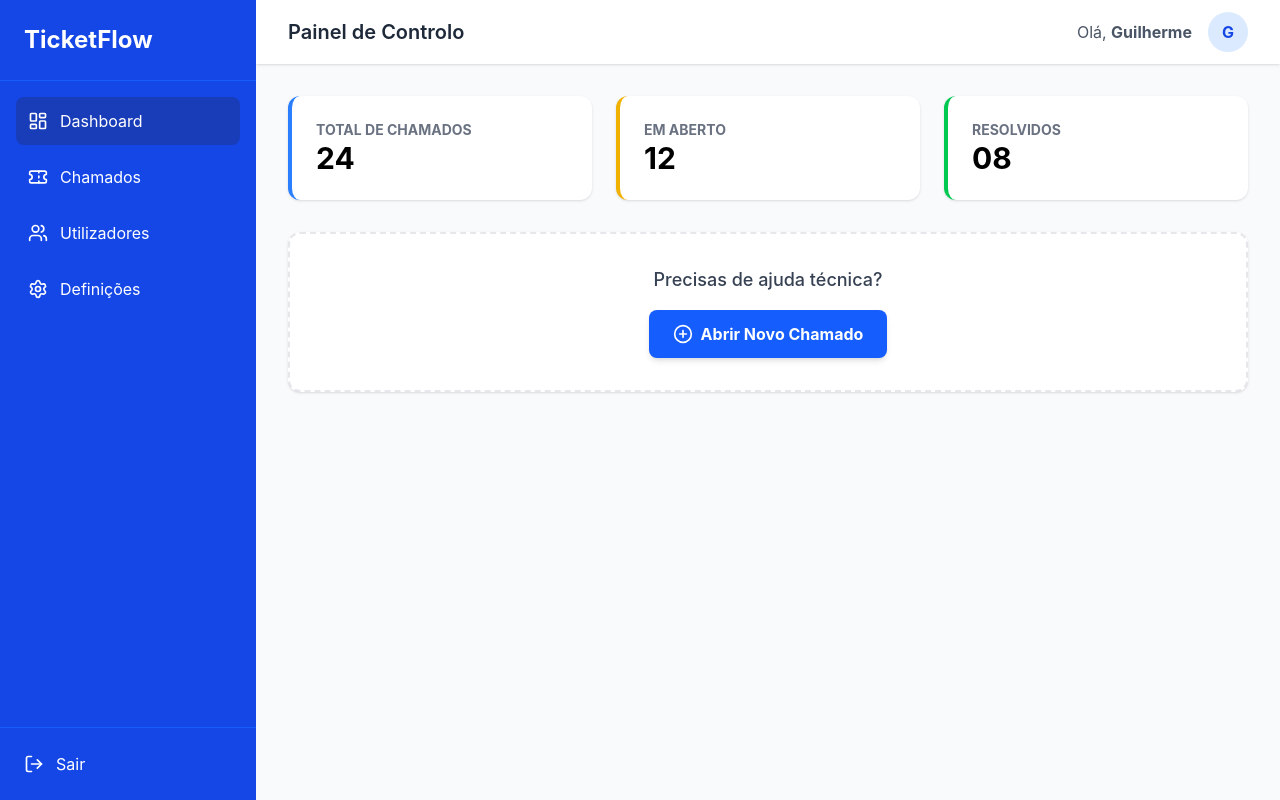
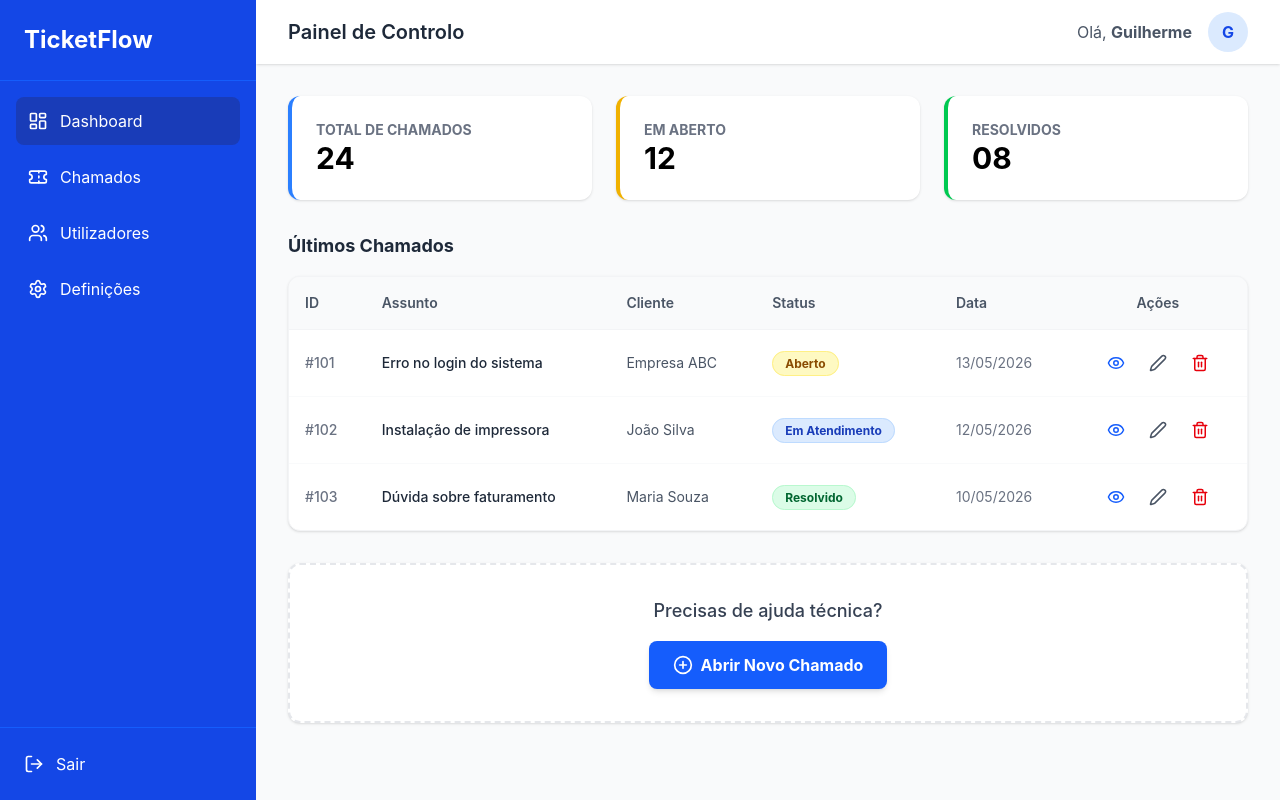
Before and after one commit to NatanLima3103/ticketflow-api, a React (Vite) app in the folder ticketflow-web/: page /dashboard in a window 1280 px wide. Both pictures are taken after typing "name@example.com", "Sample123" into the empty fields and a click on the button "Entrar". Built offline with nearby package versions, Linux system fonts and the light colour scheme.

Commit message:
feat: implement new ticket modal and connect to dashboard actions

```diff
--- /dev/null
+++ b/ticketflow-web/src/components/ChamadosTabela.jsx
@@ -0,0 +1,66 @@
+import React from 'react';
+import { Eye, Edit2, Trash2 } from 'lucide-react';
+
+export default function ChamadosTabela() {
+  // Dados de exemplo para o professor ver a listagem funcionando
+  const chamados = [
+    { id: '101', assunto: 'Erro no login do sistema', cliente: 'Empresa ABC', data: '13/05/2026', status: 'Aberto', prioridade: 'Alta' },
+    { id: '102', assunto: 'Instalação de impressora', cliente: 'João Silva', data: '12/05/2026', status: 'Em Atendimento', prioridade: 'Média' },
+    { id: '103', assunto: 'Dúvida sobre faturamento', cliente: 'Maria Souza', data: '10/05/2026', status: 'Resolvido', prioridade: 'Baixa' },
+  ];
+
+  // Função para definir a cor da etiqueta de status
+  const getStatusColor = (status) => {
+    switch (status) {
+      case 'Aberto': return 'bg-yellow-100 text-yellow-800 border-yellow-200';
+      case 'Em Atendimento': return 'bg-blue-100 text-blue-800 border-blue-200';
+      case 'Resolvido': return 'bg-green-100 text-green-800 border-green-200';
+      default: return 'bg-gray-100 text-gray-800';
+    }
+  };
+
+  return (
+    <div className="bg-white rounded-xl shadow-sm overflow-hidden border border-gray-100">
+      <table className="w-full text-left border-collapse">
+        <thead className="bg-gray-50 border-b border-gray-100">
+          <tr>
+            <th className="p-4 font-semibold text-gray-600 text-sm">ID</th>
+            <th className="p-4 font-semibold text-gray-600 text-sm">Assunto</th>
+            <th className="p-4 font-semibold text-gray-600 text-sm">Cliente</th>
+            <th className="p-4 font-semibold text-gray-600 text-sm">Status</th>
+            <th className="p-4 font-semibold text-gray-600 text-sm">Data</th>
+            <th className="p-4 font-semibold text-gray-600 text-sm text-center">Ações</th>
+          </tr>
+        </thead>
+        <tbody className="divide-y divide-gray-50">
+          {chamados.map((item) => (
+            <tr key={item.id} className="hover:bg-gray-50/50 transition-colors">
+              <td className="p-4 text-sm font-medium text-gray-500">#{item.id}</td>
+              <td className="p-4 text-sm text-gray-800 font-medium">{item.assunto}</td>
+              <td className="p-4 text-sm text-gray-600">{item.cliente}</td>
+              <td className="p-4 text-sm">
+                <span className={`px-3 py-1 rounded-full text-xs font-bold border ${getStatusColor(item.status)}`}>
+                  {item.status}
+                </span>
+              </td>
+              <td className="p-4 text-sm text-gray-500">{item.data}</td>
+              <td className="p-4 text-sm">
+                <div className="flex justify-center gap-2">
+                  <button className="p-2 text-blue-600 hover:bg-blue-50 rounded-lg transition-colors" title="Visualizar">
+                    <Eye size={18} />
+                  </button>
+                  <button className="p-2 text-gray-600 hover:bg-gray-100 rounded-lg transition-colors" title="Editar">
+                    <Edit2 size={18} />
+                  </button>
+                  <button className="p-2 text-red-600 hover:bg-red-50 rounded-lg transition-colors" title="Excluir">
+                    <Trash2 size={18} />
+                  </button>
+                </div>
+              </td>
+            </tr>
+          ))}
+        </tbody>
+      </table>
+    </div>
+  );
+}
--- /dev/null
+++ b/ticketflow-web/src/components/NovoChamadoModal.jsx
@@ -0,0 +1,75 @@
+import React, { useState } from 'react';
+import { X } from 'lucide-react';
+
+export default function NovoChamadoModal({ isOpen, onClose }) {
+  if (!isOpen) return null; // Se não estiver aberto, não renderiza nada
+
+  const [titulo, setTitulo] = useState('');
+  const [prioridade, setPrioridade] = useState('Media');
+
+  const handleSubmit = (e) => {
+    e.preventDefault();
+    console.log("Enviando chamado:", { titulo, prioridade });
+    // Aqui depois chamaremos a API
+    onClose(); // Fecha o modal após enviar
+  };
+
+  return (
+    <div className="fixed inset-0 bg-black/50 flex items-center justify-center z-50 p-4">
+      <div className="bg-white rounded-2xl w-full max-w-md shadow-2xl overflow-hidden">
+
+        {/* Header do Modal */}
+        <div className="flex items-center justify-between p-6 border-b">
+          <h3 className="text-xl font-bold text-gray-800">Abrir Novo Chamado</h3>
+          <button onClick={onClose} className="p-2 hover:bg-gray-100 rounded-full transition-colors">
+            <X size={20} className="text-gray-500" />
+          </button>
+        </div>
+
+        {/* Formulário */}
+        <form onSubmit={handleSubmit} className="p-6 space-y-4">
+          <div>
+            <label className="block text-sm font-medium text-gray-700 mb-1">Título do Problema</label>
+            <input
+              type="text"
+              required
+              className="w-full px-4 py-2 border rounded-lg focus:ring-2 focus:ring-blue-500 outline-none"
+              placeholder="Ex: Impressora não funciona"
+              value={titulo}
+              onChange={(e) => setTitulo(e.target.value)}
+            />
+          </div>
+
+          <div>
+            <label className="block text-sm font-medium text-gray-700 mb-1">Prioridade</label>
+            <select
+              className="w-full px-4 py-2 border rounded-lg focus:ring-2 focus:ring-blue-500 outline-none"
+              value={prioridade}
+              onChange={(e) => setPrioridade(e.target.value)}
+            >
+              <option value="Baixa">Baixa</option>
+              <option value="Media">Média</option>
+              <option value="Alta">Alta</option>
+            </select>
+          </div>
+
+          <div className="pt-4 flex gap-3">
+            <button
+              type="button"
+              onClick={onClose}
+              className="flex-1 px-4 py-2 bg-gray-100 text-gray-700 rounded-lg font-bold hover:bg-gray-200 transition-colors"
+            >
+              Cancelar
+            </button>
+            <button
+              type="submit"
+              className="flex-1 px-4 py-2 bg-blue-600 text-white rounded-lg font-bold hover:bg-blue-700 transition-colors"
+            >
+              Criar Chamado
+            </button>
+          </div>
+        </form>
+      </div>
+    </div>
+  );
+}
--- a/ticketflow-web/src/pages/Dashboard.jsx
+++ b/ticketflow-web/src/pages/Dashboard.jsx
@@ -1,11 +1,16 @@
 import React from 'react';
 import { useNavigate } from 'react-router-dom';
 import { LayoutDashboard, Ticket, Users, Settings, LogOut, PlusCircle } from 'lucide-react';
+import ChamadosTabela from '../components/ChamadosTabela';
+import NovoChamadoModal from '../components/NovoChamadoModal';
 
 export default function Dashboard() {
   const navigate = useNavigate();
   // Recupera o nome do usuário que salvamos no Login
   const usuario = JSON.parse(localStorage.getItem('@TicketFlow:usuario') || '{}');
+
+  // Estado para controlar a abertura do modal
+  const [modalAberto, setModalAberto] = React.useState(false);
 
   const handleLogout = () => {
     localStorage.removeItem('@TicketFlow:token');
@@ -67,14 +72,23 @@ export default function Dashboard() {
             </div>
           </div>
 
+          <h3 className="text-lg font-bold text-gray-800 mb-4">Últimos Chamados</h3>
+          <ChamadosTabela />
+
           {/* Botão de Ação Rápida */}
-          <div className="bg-white p-8 rounded-xl shadow-sm text-center border-2 border-dashed border-gray-200">
+          <div className="mt-8 bg-white p-8 rounded-xl shadow-sm text-center border-2 border-dashed border-gray-200">
             <h4 className="text-lg font-medium text-gray-700 mb-4">Precisas de ajuda técnica?</h4>
-            <button className="inline-flex items-center gap-2 bg-blue-600 text-white px-6 py-3 rounded-lg font-bold hover:bg-blue-700 transition-all shadow-md">
+            <button
+              onClick={() => setModalAberto(true)}
+              className="inline-flex items-center gap-2 bg-blue-600 text-white px-6 py-3 rounded-lg font-bold hover:bg-blue-700 transition-all shadow-md"
+            >
               <PlusCircle size={20}/> Abrir Novo Chamado
             </button>
           </div>
         </section>
+
+        {/* Modal de Novo Chamado */}
+        <NovoChamadoModal isOpen={modalAberto} onClose={() => setModalAberto(false)} />
       </main>
     </div>
   );
```
